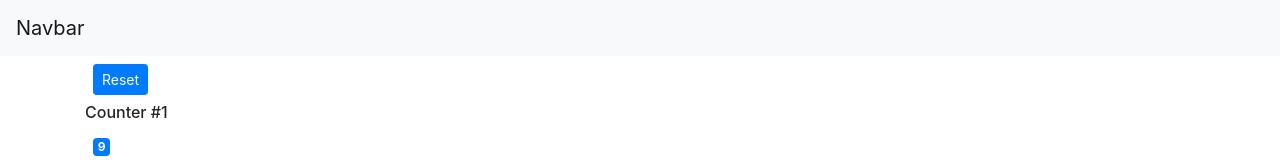
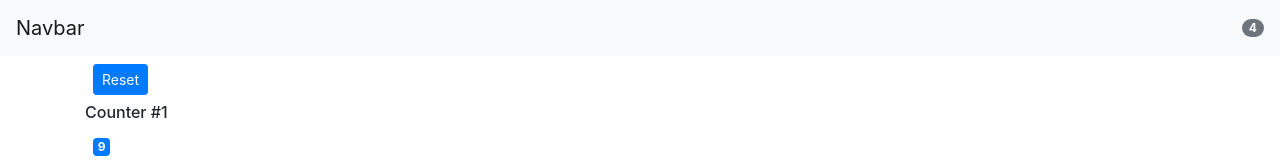
Before and after one commit to UchiTesting/MH-React, a React (Create React App) app in the folder counter-app/: page / in a window 1280 px wide. Shown: the top 160 px of the page. Built offline with nearby package versions, Linux system fonts and the light colour scheme.

Commit message:
App component passes the number of counters with value different from 0.

```diff
--- a/counter-app/src/App.js
+++ b/counter-app/src/App.js
@@ -17,7 +17,9 @@ class App extends Component {
   render() {
     return (
       <React.Fragment>
-        <NavBar />
+        <NavBar
+          totalCounters={this.state.counters.filter(c => c.value !== 0).length}
+        />
         <main className="container">
           <CounterSet
             onReset={this.handleReset}
```
